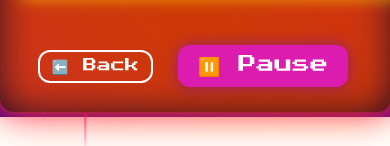
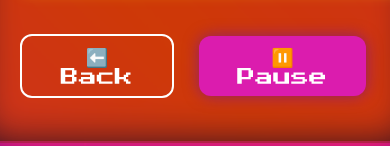
Before and after one commit to Aditya-021005/EPC4, a plain HTML site: page game1.html in a window 390 px wide. Shown: the part 757-903 px from the top of the page. Before the commit the page ends 874 px from the top, so only its background shows below. Drawn offline with Linux system fonts and the light colour scheme.

Commit message:
Update game1.html

```diff
--- a/game1.html
+++ b/game1.html
@@ -416,37 +416,6 @@ body {
     transform: translateY(10px);
     transition: opacity 0.5s ease, transform 0.5s ease;
 }
-@media (max-width: 768px) {
-    .game-container {
-        padding: 30px;
-        max-width: 500px;
-    }
-
-    .back-btn {
-        font-size: 16px;
-        padding: 8px 16px;
-    }
-}
-
-/* Small Screens (Phones) */
-@media (max-width: 480px) {
-    .game-container {
-        padding: 20px;
-        max-width: 90%;
-        border-radius: 16px;
-        box-shadow: 0 0 20px rgba(255, 0, 255, 0.4);
-    }
-
-    .back-btn {
-        font-size: 14px;
-        padding: 6px 12px;
-    }
-
-    h1, h2 {
-        font-size: 18px;
-    }
-}
-
 
 
     </style>
```
